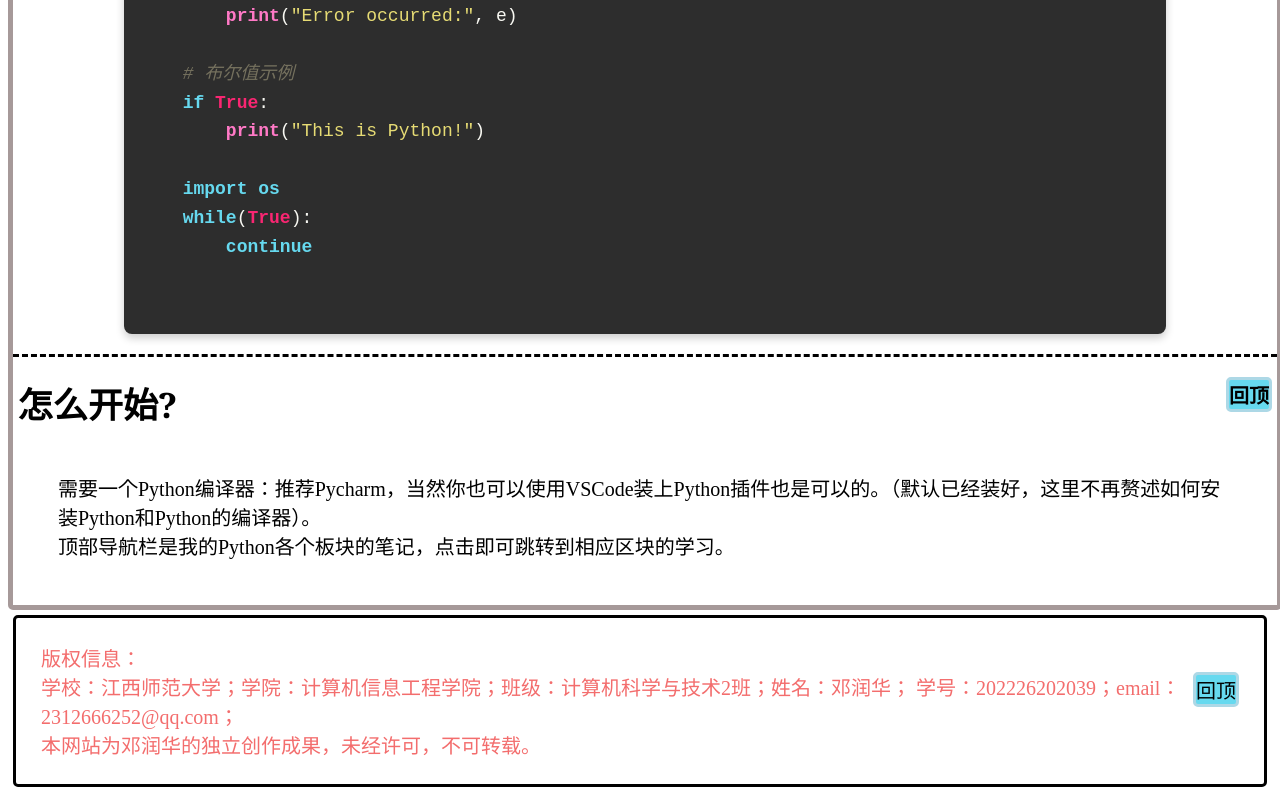
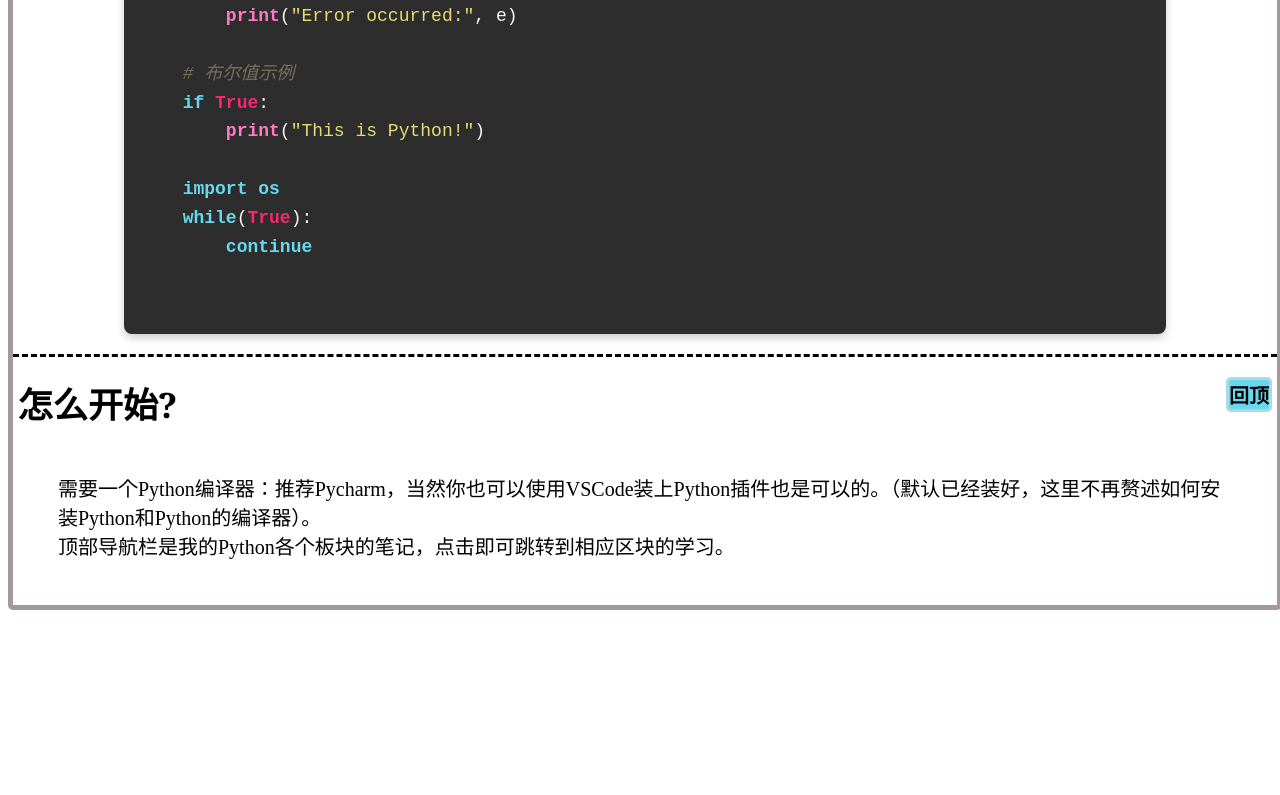
Before and after one commit to YunHDan/Python-Learning-Platform, a plain HTML site: page HTML/index.html in a window 1280 px wide. Shown: the part 3346-4141 px from the top of the page. After the commit the page ends 3964 px from the top, so only its background shows below. Drawn offline with Linux system fonts and the light colour scheme; a web font is replaced by a local one.

Commit message:
second commit

```diff
--- a/HTML/index.html
+++ b/HTML/index.html
@@ -126,16 +126,5 @@
             </p>
         </main>
     </div>
-    <footer>
-        <div class="footer_cls">
-            <p class="footer_text_cls">
-                版权信息：<br>  <span><a href="#0" class="back">回顶</a></span>
-                学校：江西师范大学；学院：计算机信息工程学院；班级：计算机科学与技术2班；姓名：邓润华；
-                学号：202226202039；email：2312666252@qq.com；<br>
-                本网站为邓润华的独立创作成果，未经许可，不可转载。
-            </p>
-        </div>
-    </footer>
-
 </body>
 </html>
```
Also changed, not shown: HTML/message.html (+0 -10 lines), HTML/python_dict.html (+0 -10 lines), HTML/python_file.html (+0 -10 lines), HTML/python_function.html (+0 -10 lines), HTML/python_list.html (+0 -10 lines), HTML/python_sequence.html (+0 -10 lines), HTML/python_set.html (+0 -10 lines), HTML/python_string.html (+0 -10 lines).
